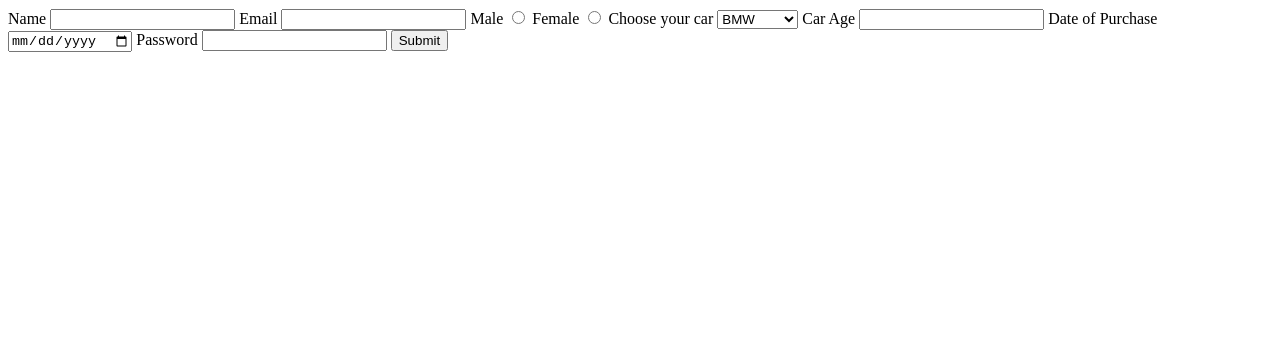
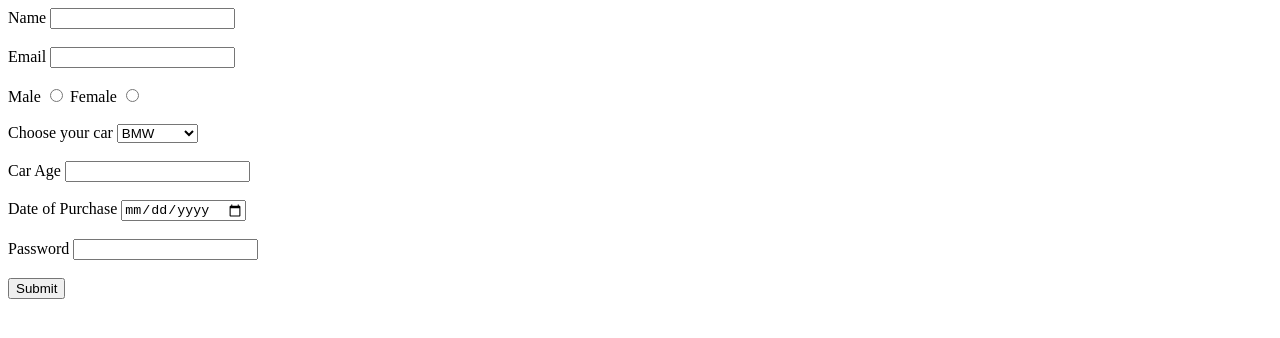
Before and after one commit to acciojob/car-insurance-form-mitulsharma-23, a website: page main.html in a window 1280 px wide. Drawn offline with Linux system fonts and the light colour scheme.

Commit message:
created a submission

```diff
--- a/main.html
+++ b/main.html
@@ -13,32 +13,34 @@
 <form method="post">
 	<label for="name">Name</label>
 	<input id="name" type="text" required>
+	<br><br>
 
 	<label for="email">Email</label>
 	<input id="email" type="Email" required>
-
+	<br><br>
 	<label for="gen_m">Male</label>
 	<input id="gen_m" type="radio" name="gender" required>
 	<label for="gen_f">Female</label>
 	<input id="gen_f" type="radio" name="gender" required>
-
+	<br><br>
 	<label for="cars">Choose your car</label>
 	<select id="cars">
 		<option>BMW</option>
 		<option>Audi</option>
 		<option>Mercedez</option>
 	</select>
+	<br><br>
 
 	<label for="carage">Car Age</label>
-	<input id="carage" type="Number" required>
+	<input id="carage" type="Number" required><br><br>
 
 	<label for="dop">Date of Purchase</label>
-	<input id="dop" type="Date" required>
+	<input id="dop" type="Date" required><br><br>
 
 	<label for="password">Password</label>
-	<input id="password" type="Password" required>
+	<input id="password" type="Password" required><br><br>
 
-	<input type="button" value="Submit"> <!-- Sir used this: <button type="submit">Submit</button>-->
+	<button type="submit">Submit</button>
 </form>
 </body>
 
```
